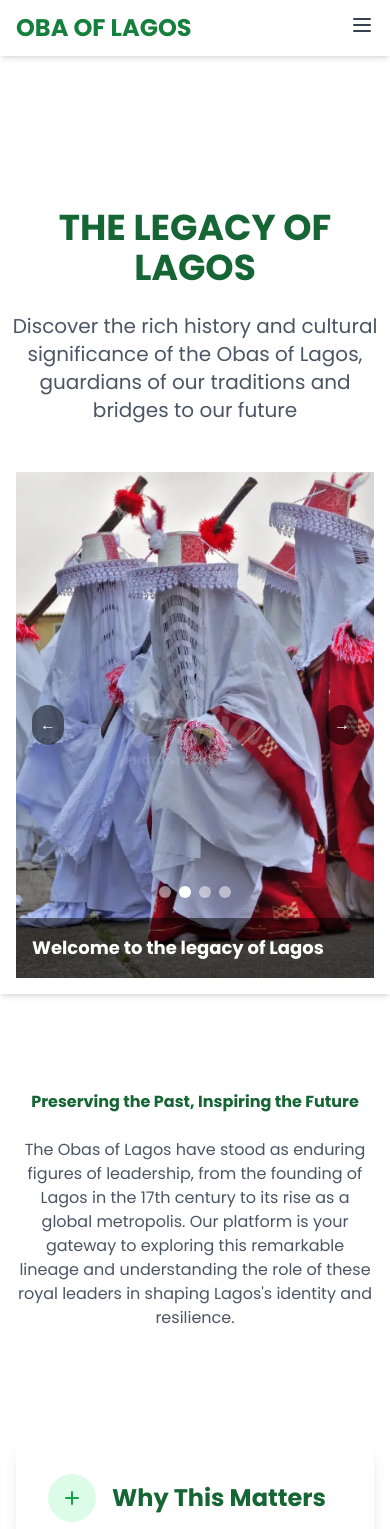
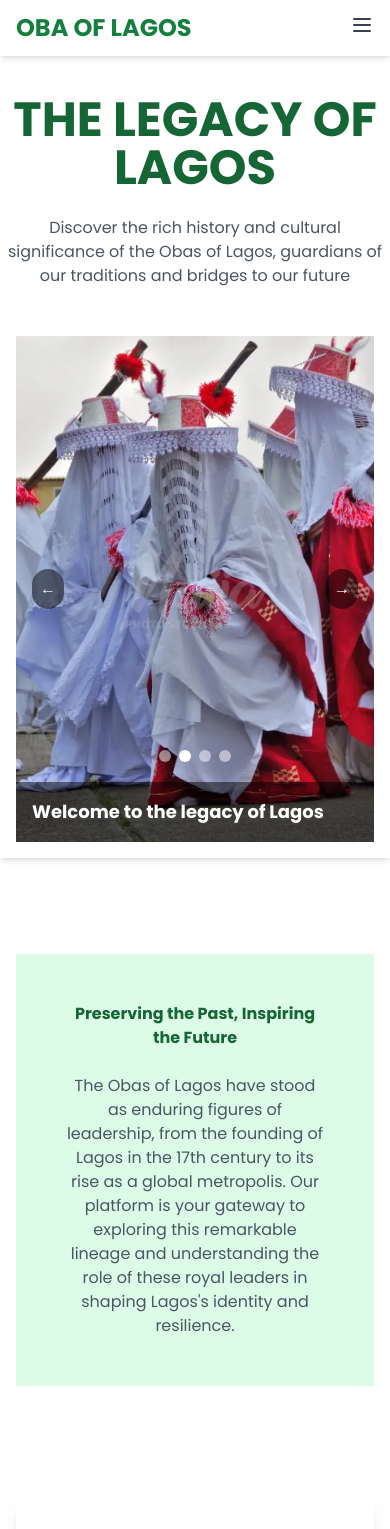
Before and after one commit to rolandaayo/obaoflagos, a Next.js app: page / in a window 390 px wide. Shown: the top 1529 px of the page. Built offline with nearby package versions, Linux system fonts and the light colour scheme; a web font is replaced by a local one.

Commit message:
fixed more issues

```diff
--- a/src/app/components/Body.jsx
+++ b/src/app/components/Body.jsx
@@ -19,7 +19,7 @@ export default function Body() {
       <div className="mx-auto max-w-7xl px-4 md:px-8 flex flex-col space-y-12">
         {/* Hero Section */}
         { <MotionSection
-          className="text-center mb-16"
+          className="text-center bg-green-100 p-12 mb-16"
           initial={fadeInUp.initial}
           animate={fadeInUp.animate}
           transition={fadeInUp.transition}
--- a/src/app/components/Header.jsx
+++ b/src/app/components/Header.jsx
@@ -47,13 +47,13 @@ export default function Header() {
   };
 
   return (
-    <div className="bg-white/95 pt-28 shadow-md py-4 relative">
+    <div className="bg-white/95 pt-0 md:pt-28 shadow-md py-4 relative">
       <div className="pb-12">
 
-         <h1 className="text-4xl text-center  md:text-5xl font-bold mb-6 text-green-800">
+         <h1 className="text-5xl text-center md:text-5xl font-bold mb-6 text-green-800">
             {t("THE LEGACY OF LAGOS")}
           </h1>
-          <p className="text-xl text-center text-gray-600 max-w-3xl mx-auto">
+          <p className="md:text-xl text-center text-gray-600 max-w-3xl mx-auto">
             {t("discoverRichHistory")}
           </p>
       </div>
--- a/src/app/layout.jsx
+++ b/src/app/layout.jsx
@@ -27,7 +27,8 @@ export default function RootLayout({ children }) {
   return (
     <html lang="en">
       <body
-        className={`${poppins.variable} ${cinzel.variable} ${playfair.variable} antialiased`}
+
+        className={`${poppins.variable} ${cinzel.variable} ${playfair.variable} antialiased bg-white`}
       >
         <LanguageProvider>{children}</LanguageProvider>
       </body>
```
